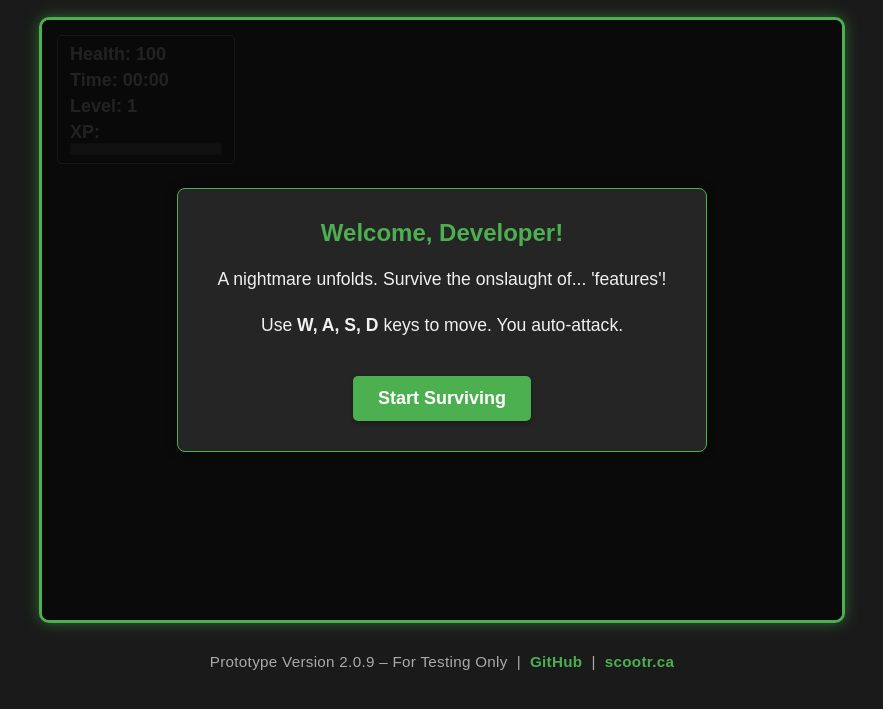
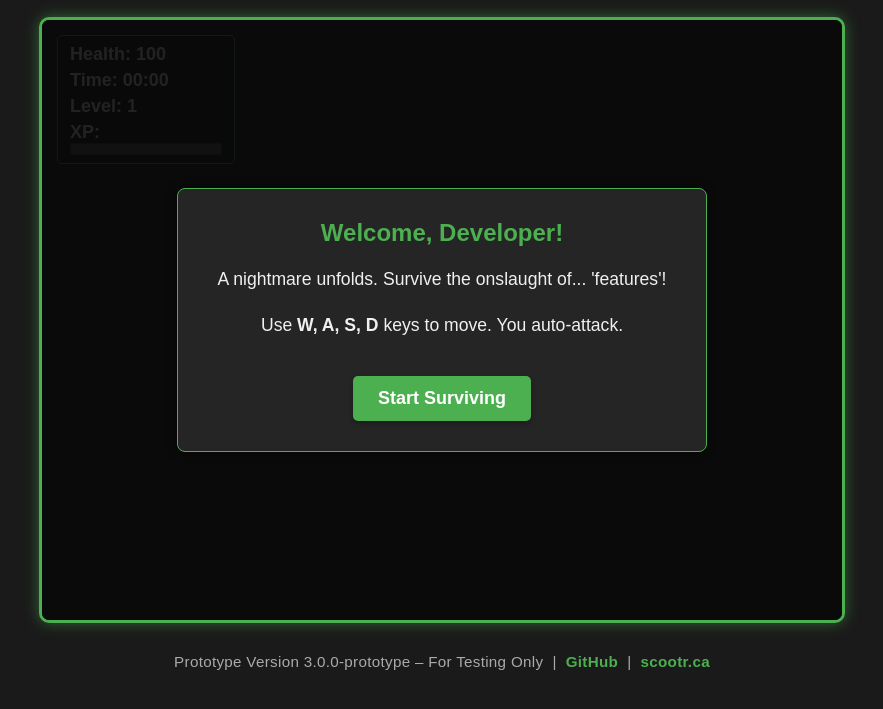
Before and after one commit to jshields-ca/deadlinedread, a website built with Vite: page index.html in a window 1280 px wide. Shown: the part 81-790 px from the top of the page, without its empty margins (198-1081 px from the left). Built offline with nearby package versions, Linux system fonts and the light colour scheme.

Commit message:
release: 3.0.0-prototype and sync all version references

```diff
--- a/index.html
+++ b/index.html
@@ -3,7 +3,7 @@
 <head>
     <meta charset="UTF-8">
     <meta name="viewport" content="width=device-width, initial-scale=1.0">
-    <title>Deadline Dread - Prototype V2.0.9</title>
+    <title>Deadline Dread - Prototype V3.0.0-prototype</title>
     <link rel="stylesheet" href="/src/style.css" />
     <link rel="icon" type="image/svg+xml" href="/favicon.svg" />
 </head>
@@ -44,7 +44,7 @@
         </div>
     </div>
     <div class="footer-version">
-        Prototype Version 2.0.9 – For Testing Only
+        Prototype Version 3.0.0-prototype – For Testing Only
         &nbsp;|&nbsp;
         <a href="https://github.com/jshields-ca/deadlinedread" target="_blank" rel="noopener">GitHub</a>
         &nbsp;|&nbsp;
```
Also changed, not shown: README.md.
